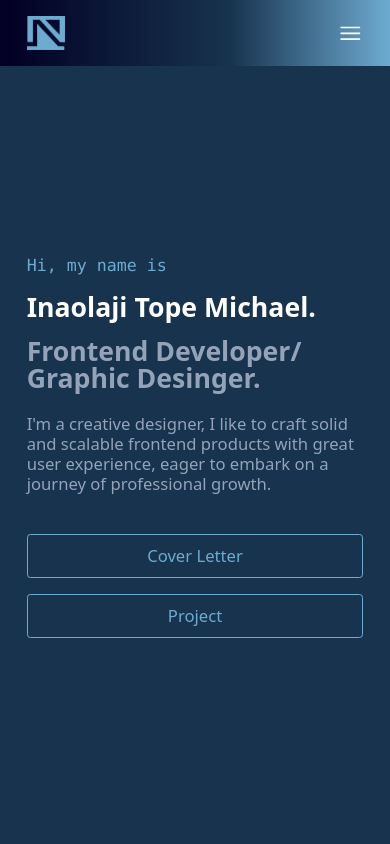
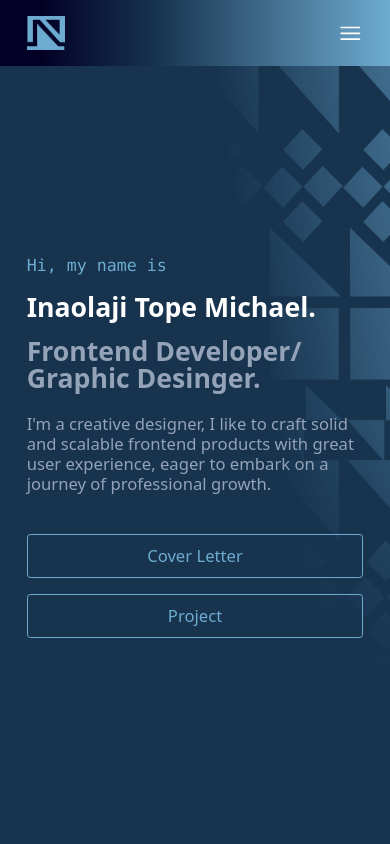
Before and after one commit to BBPIHF/portfolio, a React (Vite) app: page / in a window 390 px wide. Shown: the top 844 px of the page. Built offline with nearby package versions, Linux system fonts and the light colour scheme.

Commit message:
homebg added

```diff
--- a/src/Components/Home.jsx
+++ b/src/Components/Home.jsx
@@ -6,7 +6,7 @@ import letter from '../assets/Inaolaji cover letter.pdf'
 
 const Home = () => {
   return (
-    <div id='home' className='section min-h-screen w-full home-bg flex flex-col lg:flex-row items-center lg:gap-[5rem]  justify-evenly'>
+    <div id='home' className='section min-h-screen w-full home-bg test flex flex-col lg:flex-row items-center lg:gap-[5rem]  justify-evenly'>
 
       <motion.div
           className='lg:max-w-[50%] lg:text-left pt-[50px]'
--- a/src/Components/Sidebar.jsx
+++ b/src/Components/Sidebar.jsx
@@ -57,7 +57,7 @@ const Sidebar = ({toggle}) => {
             )}
         </div>
 
-            <div className=' absolute bottom-[20%] w-[80%] -translate-x-[50%] left-[50%]'>
+            <div className=' absolute bottom-[10%] w-[80%] -translate-x-[50%] left-[50%]'>
                <a href={resume} download="Inaolaji Tope CV.pdf"><Button color='primary' text='Resume' bg='secondary'/></a>
                <a href={letter} download="Inaolaji cover letter.pdf"><Button color='primary' bg='primary' text='Cover Letter'/></a>
             </div>
--- a/src/index.css
+++ b/src/index.css
@@ -33,7 +33,7 @@ body{
 
 
 .gradient{
-background: linear-gradient(90deg, rgba(2,0,36,1) 1%, rgba(23,51,78,1) 59%, rgba(110,171,209,1) 100%);
+background: linear-gradient(90deg, rgba(2,0,36,1) 10%, rgba(23,51,78,1) 40%, rgba(110,171,209,1) 100%);
 }
 
 
@@ -95,12 +95,6 @@ border: 1px solid #6EABD1 ;
  }
 }
 
-@media only screen and (min-width: 768px) {
-  .gradient2{
-    background: linear-gradient(90deg, rgba(110,171,209,1) 20%, rgba(23,51,78,1) 59%,  rgba(2,0,36,1) 100%);
-    }
-
-}
 
 @media only screen and (max-width: 768px) {
 
@@ -139,7 +133,12 @@ border: 1px solid #6EABD1 ;
     color: #6EABD1;
     /* border-bottom: 3px solid  #6EABD1 ; */
   }
+  .test{
+    background-image: url(./assets/homebg.png);
+    background-position:right;
+    background-size: cover;
 
+  }
 }
 
 @media only screen and (max-width: 460px) {
```
Also changed, not shown: src/assets/homebg.png (added).
